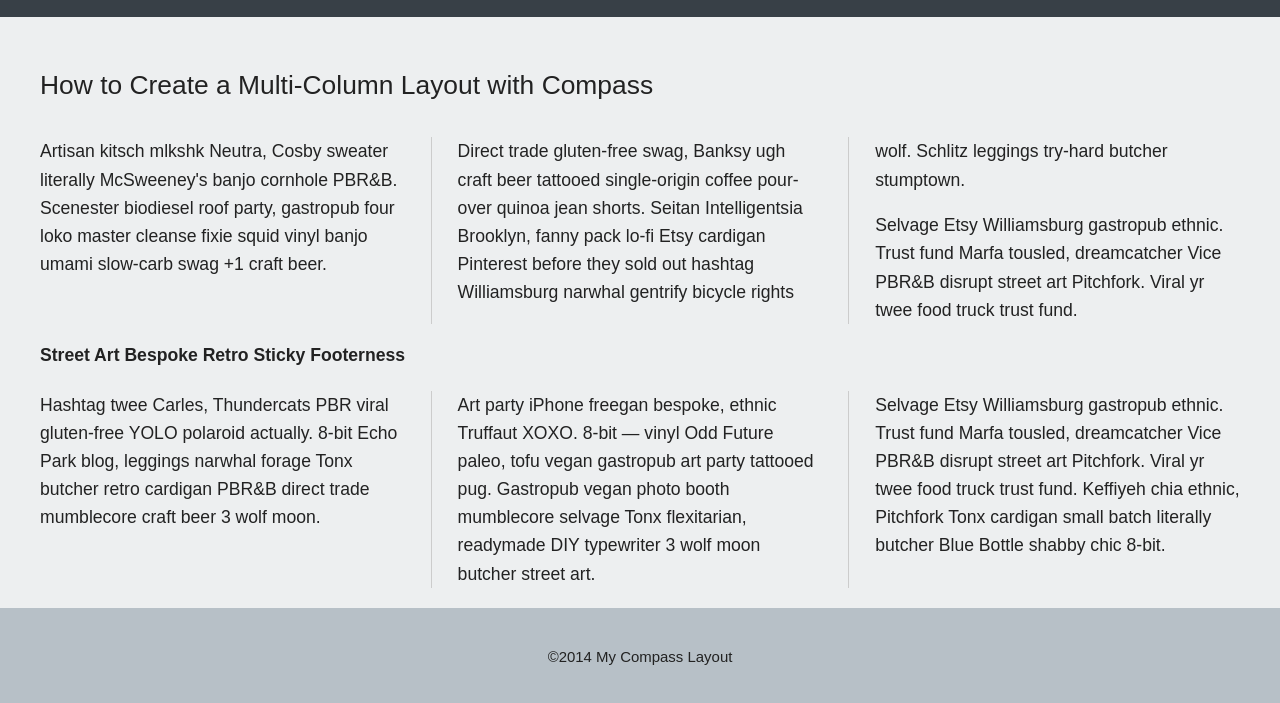
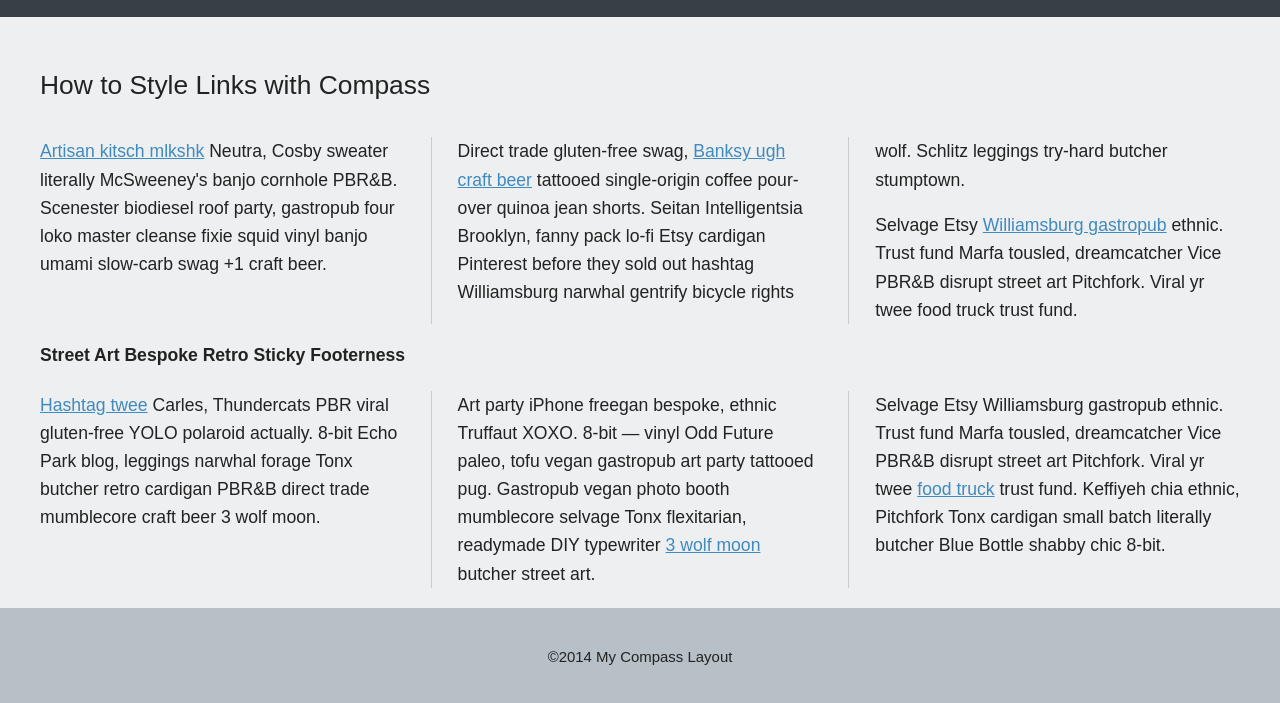
Before and after one commit to jonathanViralbamboo/Sass-Compass, a plain HTML site: page index.html in a window 1280 px wide. Shown: the part 61-764 px from the top of the page. Drawn offline with Linux system fonts and the light colour scheme.

Commit message:
Styling Links
Setting link colours in the design with Compass.

```diff
--- a/index.html
+++ b/index.html
@@ -15,16 +15,15 @@
 				<li><a href="#">Contact</a></li>
 			</ul>
 	  </header>
-
 	  <div class="main-content">
-	  	<h2>How to Create a Multi-Column Layout with Compass</h2>
-	  	<p>Artisan kitsch mlkshk Neutra, Cosby sweater literally McSweeney's banjo cornhole PBR&B. Scenester biodiesel roof party, gastropub four loko master cleanse fixie squid vinyl banjo umami slow-carb swag +1 craft beer.</p>
-	  	<p>Direct trade gluten-free swag, Banksy ugh craft beer tattooed single-origin coffee pour-over quinoa jean shorts. Seitan Intelligentsia Brooklyn, fanny pack lo-fi Etsy cardigan Pinterest before they sold out hashtag Williamsburg narwhal gentrify bicycle rights wolf. Schlitz leggings try-hard butcher stumptown.</p>
-	  	<p>Selvage Etsy Williamsburg gastropub ethnic. Trust fund Marfa tousled, dreamcatcher Vice PBR&B disrupt street art Pitchfork. Viral yr twee food truck trust fund.</p>
+	  	<h2>How to Style Links with Compass</h2>
+	  	<p><a href="#a">Artisan kitsch mlkshk</a> Neutra, Cosby sweater literally McSweeney's banjo cornhole PBR&B. Scenester biodiesel roof party, gastropub four loko master cleanse fixie squid vinyl banjo umami slow-carb swag +1 craft beer.</p>
+	  	<p>Direct trade gluten-free swag, <a href="#b">Banksy ugh craft beer</a> tattooed single-origin coffee pour-over quinoa jean shorts. Seitan Intelligentsia Brooklyn, fanny pack lo-fi Etsy cardigan Pinterest before they sold out hashtag Williamsburg narwhal gentrify bicycle rights wolf. Schlitz leggings try-hard butcher stumptown.</p>
+	  	<p>Selvage Etsy <a href="#c">Williamsburg gastropub</a> ethnic. Trust fund Marfa tousled, dreamcatcher Vice PBR&B disrupt street art Pitchfork. Viral yr twee food truck trust fund.</p>
 			<h3>Street Art Bespoke Retro Sticky Footerness</h3>
-			<p>Hashtag twee Carles, Thundercats PBR viral gluten-free YOLO polaroid actually. 8-bit Echo Park blog, leggings narwhal forage Tonx butcher retro cardigan PBR&B direct trade mumblecore craft beer 3 wolf moon.</p>
-			<p>Art party iPhone freegan bespoke, ethnic Truffaut XOXO. 8-bit &mdash; vinyl Odd Future paleo, tofu vegan gastropub art party tattooed pug. Gastropub vegan photo booth mumblecore selvage Tonx flexitarian, readymade DIY typewriter 3 wolf moon butcher street art.</p>
-			<p>Selvage Etsy Williamsburg gastropub ethnic. Trust fund Marfa tousled, dreamcatcher Vice PBR&B disrupt street art Pitchfork. Viral yr twee food truck trust fund. Keffiyeh chia ethnic, Pitchfork Tonx cardigan small batch literally butcher Blue Bottle shabby chic 8-bit.</p>
+			<p><a href="#c">Hashtag twee</a> Carles, Thundercats PBR viral gluten-free YOLO polaroid actually. 8-bit Echo Park blog, leggings narwhal forage Tonx butcher retro cardigan PBR&B direct trade mumblecore craft beer 3 wolf moon.</p>
+			<p>Art party iPhone freegan bespoke, ethnic Truffaut XOXO. 8-bit &mdash; vinyl Odd Future paleo, tofu vegan gastropub art party tattooed pug. Gastropub vegan photo booth mumblecore selvage Tonx flexitarian, readymade DIY typewriter <a href="#d">3 wolf moon</a> butcher street art.</p>
+			<p>Selvage Etsy Williamsburg gastropub ethnic. Trust fund Marfa tousled, dreamcatcher Vice PBR&B disrupt street art Pitchfork. Viral yr twee <a href="#e">food truck</a> trust fund. Keffiyeh chia ethnic, Pitchfork Tonx cardigan small batch literally butcher Blue Bottle shabby chic 8-bit.</p>
 	  </div>
 	  <div class="root-footer"></div>
 	</div>
--- /dev/null
+++ b/sass/_type.scss
@@ -0,0 +1,10 @@
+
+// TYPE STYLES
+
+// links
+
+.main-content {
+  a {
+    @include link-colors(#3f8abf, #3ac162, #ff6347, inherit);
+  }
+}
--- a/sass/screen.scss
+++ b/sass/screen.scss
@@ -5,9 +5,10 @@
 @import "compass/css3";
 @import "compass/utilities";
 @import "compass/layout";
-
+@import "compass/typography";
 
 // Partials
 
 @import "page";
+@import "type";
 @import "layout";
```
Also changed, not shown: css/screen.css.
